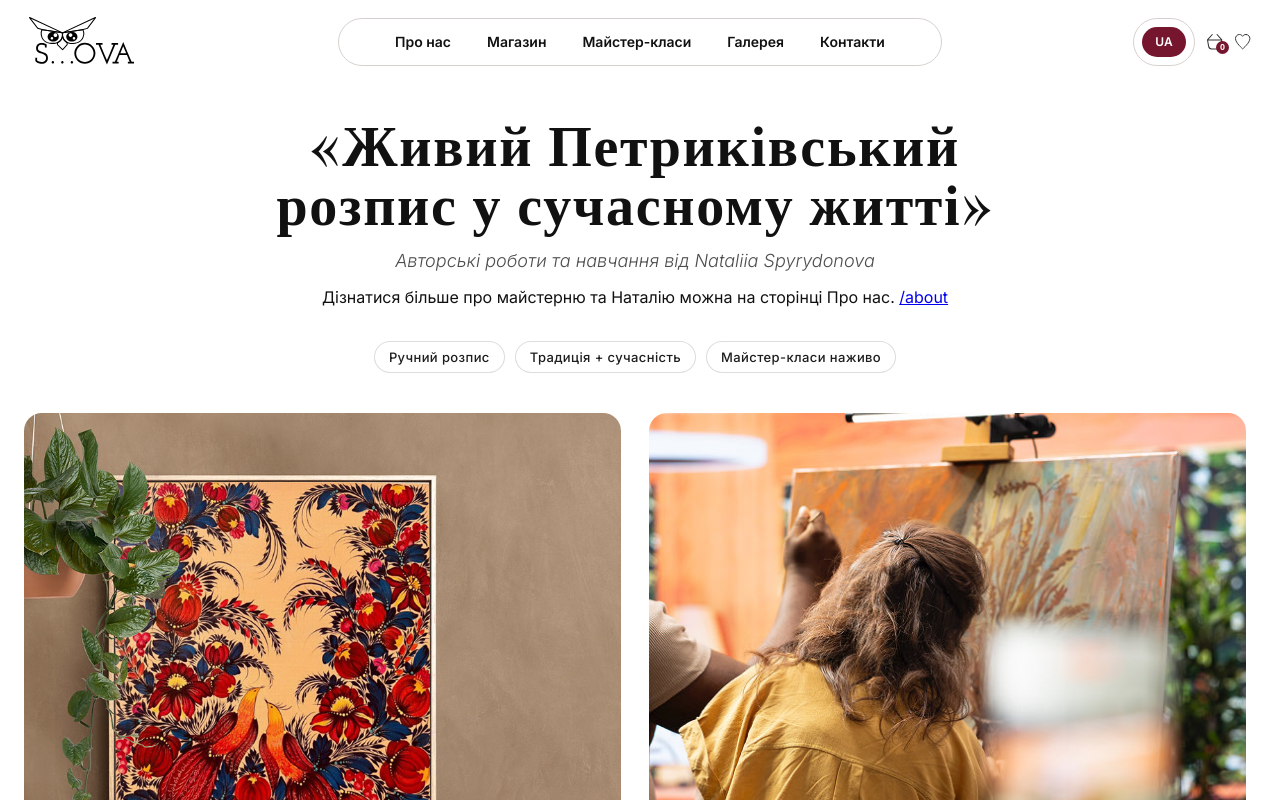
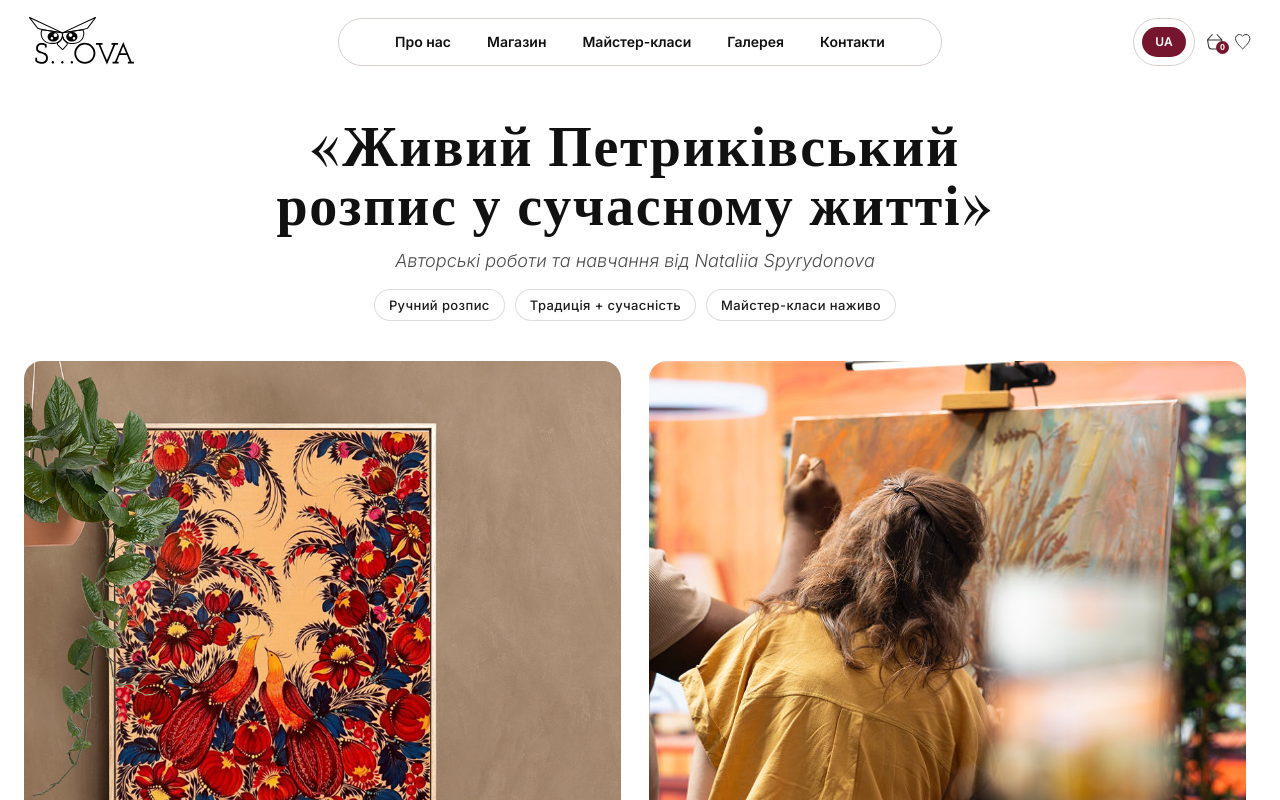
Before and after one commit to hudziiroksolyana-sys/sova-petrykivka-art, a React (Vite) app: page / in a window 1280 px wide. Shown: the top 800 px of the page. Built offline with nearby package versions, Linux system fonts and the light colour scheme; a web font is replaced by a local one.

Commit message:
UI cleanup: remove temporary /about SEO lines and improve favicon tags

```diff
--- a/index.html
+++ b/index.html
@@ -2,7 +2,6 @@
 <html lang="uk">
   <head>
     <meta charset="UTF-8" />
-    <link rel="icon" type="image/svg+xml" href="/vite.svg" />
     <meta name="viewport" content="width=device-width, initial-scale=1.0" />
     <title>Sova | Petrykivka Art</title>
     <meta
@@ -54,9 +53,12 @@
 
 
 
-<link rel="icon" type="image/x-icon" href="/favicon.ico?v=2" />
-<link rel="apple-touch-icon" href="/apple-touch-icon.png?v=2" />
-<link rel="manifest" href="/site.webmanifest?v=2" />
+<link rel="icon" type="image/png" sizes="48x48" href="/favicon-48x48.png?v=3" />
+<link rel="icon" type="image/png" sizes="32x32" href="/favicon-32x32.png?v=3" />
+<link rel="icon" type="image/png" sizes="16x16" href="/favicon-16x16.png?v=3" />
+<link rel="shortcut icon" href="/favicon.ico?v=3" />
+<link rel="apple-touch-icon" sizes="180x180" href="/apple-touch-icon.png?v=3" />
+<link rel="manifest" href="/site.webmanifest?v=3" />
 
 
 <link rel="preconnect" href="https://fonts.googleapis.com" />
--- a/src/pages/Classes.jsx
+++ b/src/pages/Classes.jsx
@@ -126,10 +126,6 @@ const classesContent = {
 export default function Classes() {
   const { language } = useLanguage();
   const t = useMemo(() => classesContent[language], [language]);
-  const aboutLinkText =
-    language === "uk"
-      ? "Хочете більше дізнатися про майстерню та Наталію?"
-      : "Want to learn more about the studio and Nataliia?";
   const location = useLocation();
   const classesRef = useRef(null);
   const moreGridRef = useRef(null);
@@ -265,9 +261,6 @@ export default function Classes() {
             {t.seoIntro.map((paragraph) => (
               <p key={paragraph} className="classes-seo-paragraph">{paragraph}</p>
             ))}
-            <p className="classes-seo-paragraph">
-              {aboutLinkText} <Link to="/about">/about</Link>
-            </p>
           </div>
           <div className="classes-title-divider" />
         </div>
--- a/src/pages/Contacts.jsx
+++ b/src/pages/Contacts.jsx
@@ -1,5 +1,4 @@
 import { useEffect, useMemo, useRef, useState } from "react";
-import { Link } from "react-router-dom";
 import facebookIcon from "../assets/icons/facebook3.png";
 import instagramIcon from "../assets/icons/instagram3.png";
 import { sendLead } from "../lib/leadApi";
@@ -59,10 +58,6 @@ const contactsText = {
 export default function Contacts() {
   const { language } = useLanguage();
   const t = useMemo(() => contactsText[language], [language]);
-  const aboutLinkText =
-    language === "uk"
-      ? "Більше про майстерню та Наталію:"
-      : "More about the studio and Nataliia:";
   const SUCCESS_HOLD_MS = 3000;
   const SUCCESS_FADE_MS = 700;
   const contactsRef = useRef(null);
@@ -240,9 +235,6 @@ export default function Contacts() {
                   </span>
                 ))}
               </p>
-              <p className="contacts-info-text home-reveal contacts-reveal" data-reveal="up">
-                {aboutLinkText} <Link to="/about">/about</Link>
-              </p>
 
               <div className="contacts-info-list">
                 <div className="contacts-info-item home-reveal contacts-reveal" data-reveal="up">
--- a/src/pages/Home.jsx
+++ b/src/pages/Home.jsx
@@ -23,10 +23,6 @@ export default function Home() {
   const { language } = useLanguage();
   const t = translations[language].home;
   const seoIntro = Array.isArray(t?.seoIntro) ? t.seoIntro : [];
-  const aboutLinkText =
-    language === "uk"
-      ? "Дізнатися більше про майстерню та Наталію можна на сторінці Про нас."
-      : "Learn more about the studio and Nataliia on the About page.";
 
   const scrollCanGrid = (direction) => {
     const grid = canGridRef.current;
@@ -107,9 +103,6 @@ export default function Home() {
                   {paragraph}
                 </p>
               ))}
-              <p className="hero-seo-paragraph">
-                {aboutLinkText} <Link to="/about">/about</Link>
-              </p>
             </div>
 
             <div className="hero-meta" aria-label={t.heroMetaLabel}>
```
Also changed, not shown: public/favicon-48x48.png (added).
